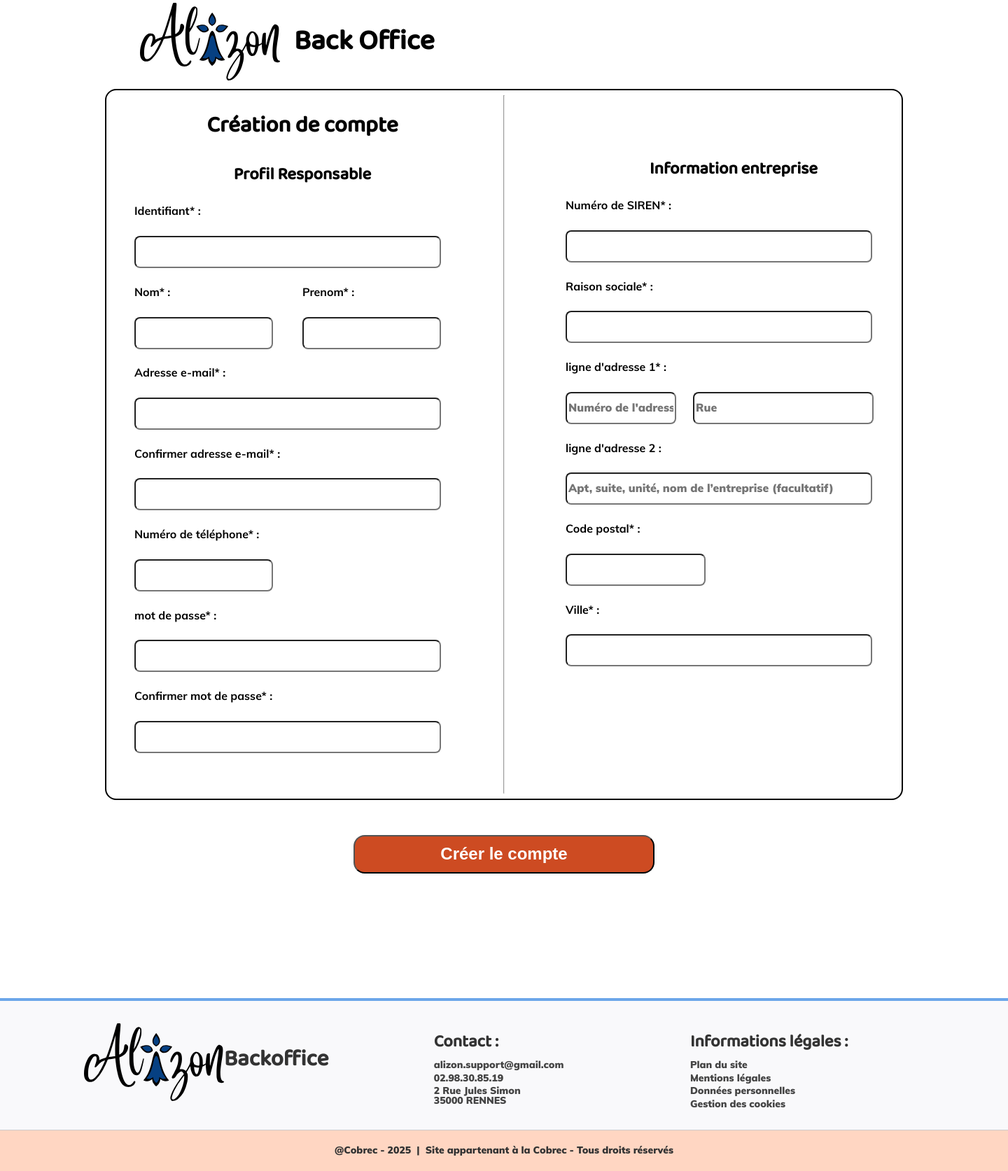
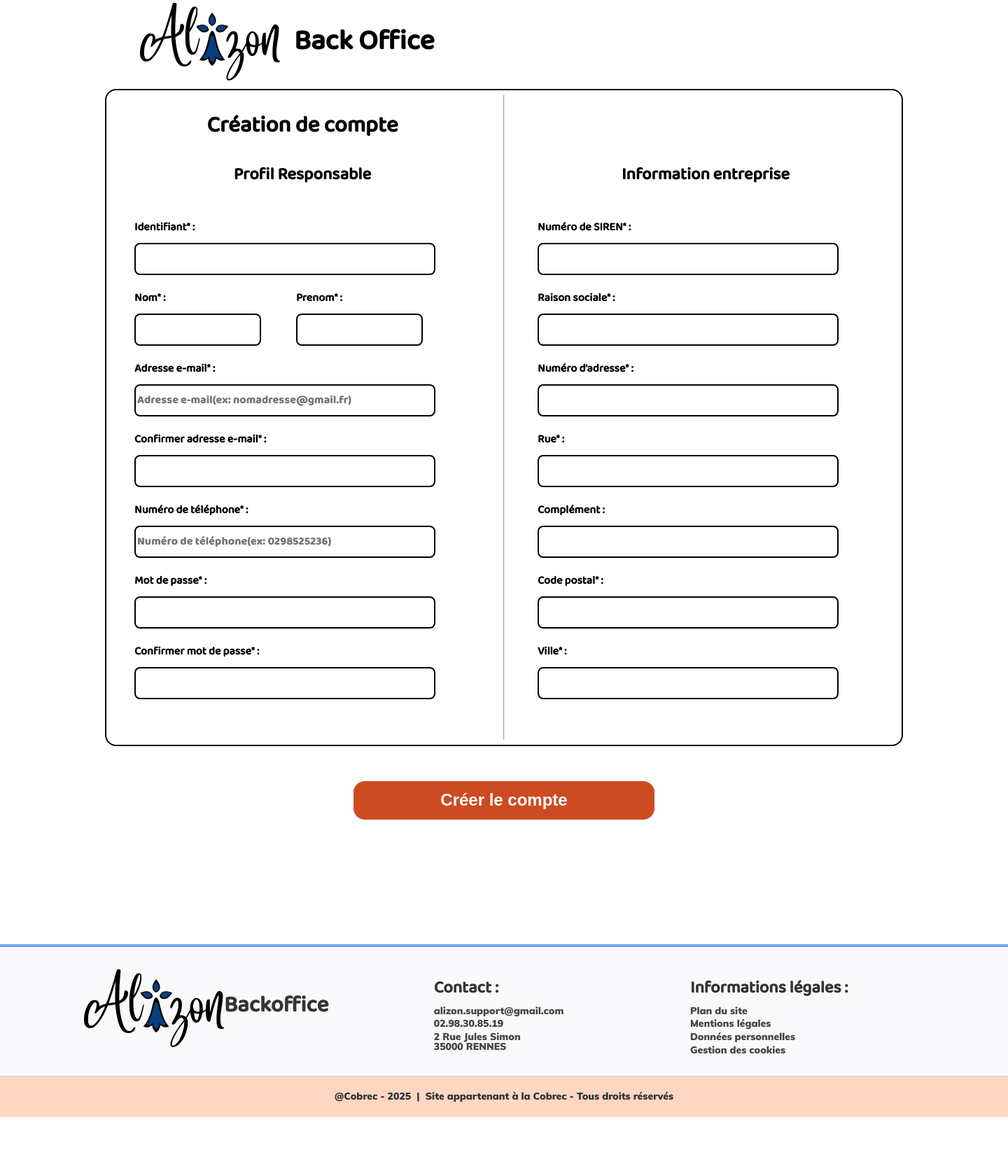
Before and after one commit to Nanardeau/sae3, a PHP site: page /backoffice/creer_compte_vendeur.php?erreur=1 in a window 1440 px wide. Shown: the part 148-1821 px from the top of the page at 70% size. After the commit the page ends 1744 px from the top, so only its background shows below. Run offline with PHP 8.4, Linux system fonts and the light colour scheme; some libraries are stand-ins or nearby versions; some web fonts are replaced.

Commit message:
reste scss à reprendre

```diff
--- a/html/backoffice/creer_compte_vendeur.php
+++ b/html/backoffice/creer_compte_vendeur.php
@@ -20,124 +20,138 @@
             <img src="../img/logoAlizonBack.svg" alt="Alizon">
             <h1>Back Office</h1>
         </div>
-
         <form action="creer_compte_vendeur.php" method="post">
-        <div class="alignementPR_IE">
-            <div>
-
+            <div class="main">
+                <section>
                     <h2>
                         Création de compte
                     </h2>
                     <h3>
                         Profil Responsable
                     </h3>
-                <h5>
+                    <div class="label">
+                        <label>
                             Identifiant* :
-                </h5>
+                        </label>
                         <?php
                             if($erreur == "pseudo"){
                                 echo "<p style=\"color:red\">Pseudonyme déjà utilisé</p>";
                             }
                         ?>
-                <input type="text" name="identifiant" id="identifiant" class="dimension" pattern="[A-Za-z._0-9]{2,20}" required>
+                        <input type="text" name="identifiant" id="identifiant" pattern="[A-Za-z._0-9]{2,20}" required>
                         <span>L'identifiant doit faire entre 2 et 20 caractères (lettres, ".", "_" acceptés)</span>
-                <div class="nomPrenom">
-                    <div class="labelInput">
-                        <h5>
+                    </div>
+                    <div class="alignementdesentrer">
+                        <div class="label">
+                            <label>
                                 Nom* :
-                        </h5>
-
-                        <input type="text" name="nom" id="nom"  class="dimension_petit" required>
+                            </label>
+                            <input type="text" name="nom" id="nom" required>
                             <span>Le nom doit faire entre 2 et 20 caractères (lettres, ".", "_" acceptés)</span>
                         </div>
-                    <div class="labelInput">
-                        <h5>
+                        <div class="label">
+                            <label>
                                 Prenom* :
-                        </h5>
+                            </label>
                             <input type="text" name="prenom" id="prenom"  class="dimension_petit" required>
                             <span>Le prenom doit faire entre 2 et 20 caractères (lettres, ".", "_" acceptés)</span>
                         </div>
                     </div>
-
-                <h5>
+                    <div class="label">
+                        <label>
                             Adresse e-mail* :
-                </h5>
-
+                        </label>
                         <?php
                             if($erreur == "mail"){
                                 echo "<p>Adresse e-mail déjà utilisée</p>";
                             }
                         ?>
-                <input type="text" name="email" id="email" class="dimension" pattern="^((?!\.)[\w\-_.]*[^.])(@\w+)(\.\w+(\.\w+)?[^.\W])$" required>
+                        <input type="text" name="email" id="email" pattern="^((?!\.)[\w\-_.]*[^.])(@\w+)(\.\w+(\.\w+)?[^.\W])$" placeholder="Adresse e-mail(ex: nomadresse@gmail.fr)" required>
                         <span>le format est incorrecte ("exemple : a@gmail.fr")</span>
-
-                <h5>
+                    </div>
+                    <div class="label">
+                        <label>
                             Confirmer adresse e-mail* :
-                </h5>
-
-                <input type="text" name="email_conf" id="email_conf" class="dimension"  required>
+                        </label>
+                        <input type="text" name="email_conf" id="email_conf"  required>
                         <span>Les deux adresses e-mail doivent être identiques</span>
-
-                <h5>
+                    </div>
+                    <div class="label">
+                        <label>
                             Numéro de téléphone* :
-                </h5>
-
-                <input type="text" name="num_tel" id="num_tel" class="dimension_petit" pattern="[0-9]{10}" required>
+                        </label>
+                        <input type="text" name="num_tel" id="num_tel" pattern="[0-9]{10}" placeholder="Numéro de téléphone(ex: 0298525236)" required>
                         <span>Le numero de telephone doit faire 10 numéros</span>
-                <h5>
-                    mot de passe* :
-                </h5>
-                <input type="password" name="mdp" id="mdp" class="dimension" pattern="[A-Za-z0-9?,.;:§!$£*µù%]{2,20}" required>
+                    </div>
+                    <div class="label">
+                        <label>
+                            Mot de passe* :
+                        </label>
+                        <input type="password" name="mdp" id="mdp" pattern="[A-Za-z0-9?,.;:§!$£*µù%]{2,20}" required>
                         <span>incorecte : minimum 2 et maximum 20 caractère</span>
-                <h5>
+                    </div>
+                    <div class="label">
+                        <label>
                             Confirmer mot de passe* :
-                </h5>
-                <input type="password" name="mdp_conf" id="mdp_conf" class="dimension" required>
+                        </label>
+                        <input type="password" name="mdp_conf" id="mdp_conf" required>
                         <span>les deux mots de passe doivent être pareil</span>
                     </div>
+                </section>
                 <hr>
-            <div>
+                <section>
                     <h3>
                         Information entreprise
                     </h3>
-                <h5>
+                    <div class="label">
+                        <label>
                             Numéro de SIREN* :
-                </h5>
-                <input type="text" name="num_siren" id="num_siren" class="dimension" required>
+                        </label>
+                        <input type="text" name="num_siren" id="num_siren" required>
                         <span>Le numéro siren existe déjà</span>
-                <h5>
+                    </div>
+                    <div class="label">
+                        <label>
                             Raison sociale* :
-                </h5>
-                <input type="text" name="raison_soc" id="raison_soc" class="dimension" required>
-
-                <h5>
-                    ligne d'adresse 1* :
-                </h5>
-                <input type="text" name="num_adresse1" id="num_adresse1" placeholder="Numéro de l'adresse" class="num_adresse" required>
-                <input type="text"name="rue_adresse1" id="rue_adresse1" placeholder="Rue" class="rue_adresse" required>
-                <h5>
-                    ligne d'adresse 2 :
-                </h5>
-                <input type="text" name="adresse2" id="adresse2" placeholder="Apt, suite, unité, nom de l’entreprise (facultatif)" class="dimension">
-                <h5>
+                        </label>
+                        <input type="text" name="raison_soc" id="raison_soc" required>
+                    </div>
+                    <div class="label">
+                        <label>
+                            Numéro d'adresse* :
+                        </label>
+                        <input type="text" name="num_adresse1" id="num_adresse1" required>
+                    </div>
+                    <div class="label">
+                        <label>
+                            Rue* :
+                        </label>
+                        <input type="text" name="rue_adresse1" id="rue_adresse1" required>
+                    </div>
+                    <div class="label">
+                        <label>
+                            Complément :
+                        </label>
+                        <input type="text" name="adresse2" id="adresse2">
+                    </div>
+                    <div class="label">
+                        <label>
                             Code postal* :
-                </h5>
+                        </label>
                         <input type="text" name="code_post" id="code_post" pattern="^(?:0[1-9]|[1-8]\d|9[0-8])\d{3}$" required>
                         <span>incorrecte on doit avoir 5 chiffres à la suite</span>
-                <h5>
+                    </div>
+                    <div class="label">
+                        <label>
                             Ville* :
-                </h5>
-                <input type="text" name="ville" id="ville" class="dimension" required>
-
-
-
+                        </label>
+                        <input type="text" name="ville" id="ville" required>
                     </div>
+                </section>
             </div>
-        <div class="button">
+            <div class="boutton">
                 <button type="submit" id="valider" >Créer le compte</button>
             </div>
-
-
         </form>
     </main>
     <?php include("../includes/backoffice/footer.php"); ?>
--- a/html/css/style/creer_compte_vendeur.css
+++ b/html/css/style/creer_compte_vendeur.css
@@ -195,90 +195,80 @@ header a .user {
   display: flex;
 }
 
-body .header {
+main {
+  padding: 150px;
+  margin: auto;
+  width: 1140px;
+}
+main .header {
   padding-left: 50px;
   padding-bottom: 10px;
   display: flex;
   align-items: center;
 }
-body .header h1 {
+main h1 {
   margin-left: 20px;
 }
-body main {
-  padding: 150px;
-  margin: auto;
-  width: 1140px;
-}
-body main span {
+main span {
   display: none;
   color: #6e6e6e;
 }
-body main input:user-invalid, body main input.invalid {
+main input:user-invalid, main input.invalid {
   border-color: red;
 }
-body main input:user-invalid + span, body main input.invalid + span {
+main input:user-invalid + span, main input.invalid + span {
   display: block;
 }
-body main .alignementPR_IE {
+main .main {
   border: black 2px solid;
   border-radius: 16px;
   display: flex;
 }
-body main .alignementPR_IE div {
+main .main section {
   padding-left: 40px;
+  padding-right: 40px;
   padding-bottom: 65px;
   width: 480px;
   padding-top: 0;
 }
-body main .alignementPR_IE div h2, body main .alignementPR_IE div h3 {
+main .main section h2, main .main section h3 {
   text-align: center;
 }
-body main .alignementPR_IE div h2 {
-  font-size: 32px;
+main .main section label {
+  font-size: 16px;
+  padding-bottom: 10px;
+  font-family: "Baloo";
 }
-body main .alignementPR_IE div h3 {
-  font-size: 24px;
-}
-body main .alignementPR_IE div h5 {
-  font-size: 16px;
-}
-body main .alignementPR_IE div input {
+main .main section input {
   background-color: white;
   border-radius: 8px;
   height: 40px;
   font-size: 16px;
+  border: black 2px solid;
+  font-family: "Baloo";
 }
-body main .alignementPR_IE .nomPrenom {
+main .main section .label {
+  padding-top: 20px;
   display: flex;
-  flex-direction: row;
+  flex-direction: column;
+}
+main .main section .alignementdesentrer {
+  display: flex;
   padding-left: 0;
   padding-bottom: 0;
 }
-body main .alignementPR_IE .labelInput {
-  padding-left: 0;
-  padding-bottom: 0;
+main .main section .label {
+  padding-right: 50px;
 }
-body main .alignementPR_IE :nth-child(3) h3 {
-  padding-top: 70px;
+main .main :nth-child(3) h3 {
+  padding-top: 78px;
 }
-body main .alignementPR_IE .dimension {
-  width: 430px;
-}
-body main .alignementPR_IE .dimension_petit {
-  width: 190px;
-}
-body main .alignementPR_IE .num_adresse {
-  width: 150px;
-  margin-right: 20px;
-}
-body main .alignementPR_IE .rue_adresse {
-  width: 250px;
-}
-body main .button {
+main .boutton {
   padding-top: 50px;
   text-align: center;
 }
-body main .button button {
+main .boutton button {
+  border: none;
   height: 55px;
   width: 430px;
   background-color: #CD4B22;
--- a/html/css/style/creer_compte_vendeur.scss
+++ b/html/css/style/creer_compte_vendeur.scss
@@ -1,22 +1,20 @@
 @use "../tools/vback" as *;
 @use "backoffice/styleComB" as *;
 
-body{
 
+main {
+    padding: 150px;
+    margin : auto;
+    width: 1140px;
     .header {
         padding-left: 50px;
         padding-bottom: 10px;
         display: flex;
         align-items: center;
+    }
     h1 {
         margin-left: 20px;
     }
-
-    }
-    main {
-        padding: 150px;
-        margin : auto;
-        width: 1140px;
     span{
         display:none;
         color:#6e6e6e;
@@ -28,73 +26,61 @@ body{
                 display:block;
             }
         }
-
     }
-
-        .alignementPR_IE {
+    .main {
         border: black 2px solid;
         border-radius: 16px;
         display: flex;
-
-            div {
+        section {
             padding-left: 40px;
+            padding-right: 40px;
             padding-bottom: 65px;
             width: 480px;
-                padding-top:0;
+            padding-top: 0;
             h2, h3 {
                 text-align: center;
             }
-                h2{
-                    font-size: $GdTitle;
-
-                }
-                h3 {
-                    font-size: $MoyTitle;
-                }
-
-                h5 {
+            label {
                 font-size: 16px;
+                padding-bottom: 10px;
+                font-family: "Baloo";
             }
             input {
                 background-color: $blanc;
                 border-radius: 8px;
                 height: 40px;
                 font-size: 16px;
+                border: $noir 2px solid;
+                font-family: "Baloo";
             }
+            .label {
+                padding-top: 20px;
+                display: flex;
+                flex-direction: column;
+
             }
-            .nomPrenom{
+            .alignementdesentrer{
             display:flex;
-                flex-direction: row;
             padding-left:0;
             padding-bottom: 0;
             }
-            .labelInput{
-                padding-left:0;
-                padding-bottom: 0;
+            .label {
+                padding-right: 50px;
             }
-            :nth-child(3) h3{
-                padding-top: 70px;
-            }
-            .dimension {
-                width: 430px;
-            }
-            .dimension_petit{
-                width: 190px;
-            }
-            .num_adresse{
-                width: 150px;
-                margin-right: 20px;
         }
 
-            .rue_adresse{
-                width: 250px;
+        :nth-child(3) h3{
+            padding-top: 78px;
         }
 
+
     }
-        .button {
+
+    .boutton {
         padding-top: 50px;
         text-align: center;
         button {
+            border: none;
             height: 55px;
             width: 430px;
             background-color: $colP;
@@ -104,6 +90,4 @@ body{
             border-radius: 16px;
         }
     }
-
 }
-}
```
Also changed, not shown: 1 other file. Lines whose indentation alone changed are shown as unchanged.
